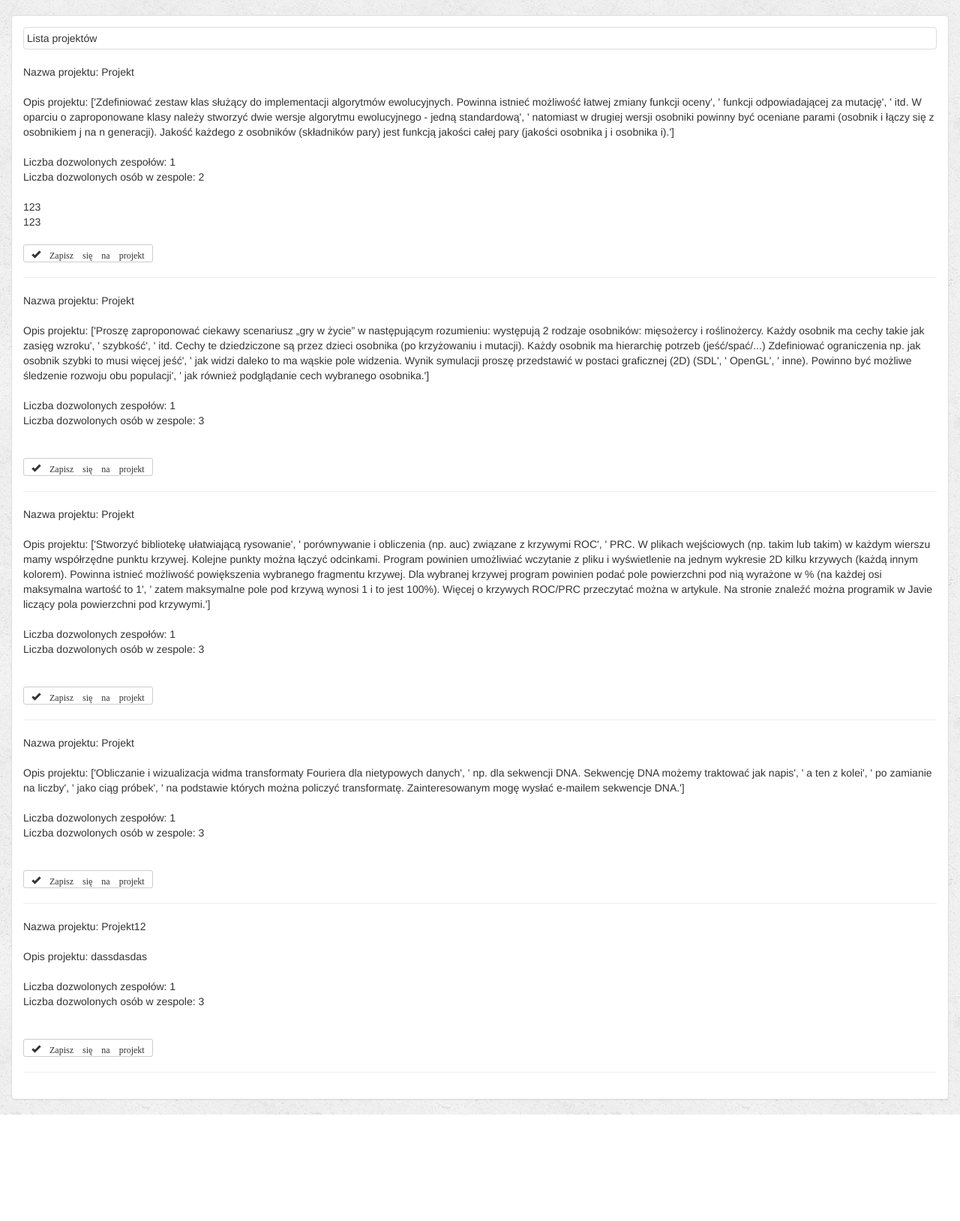
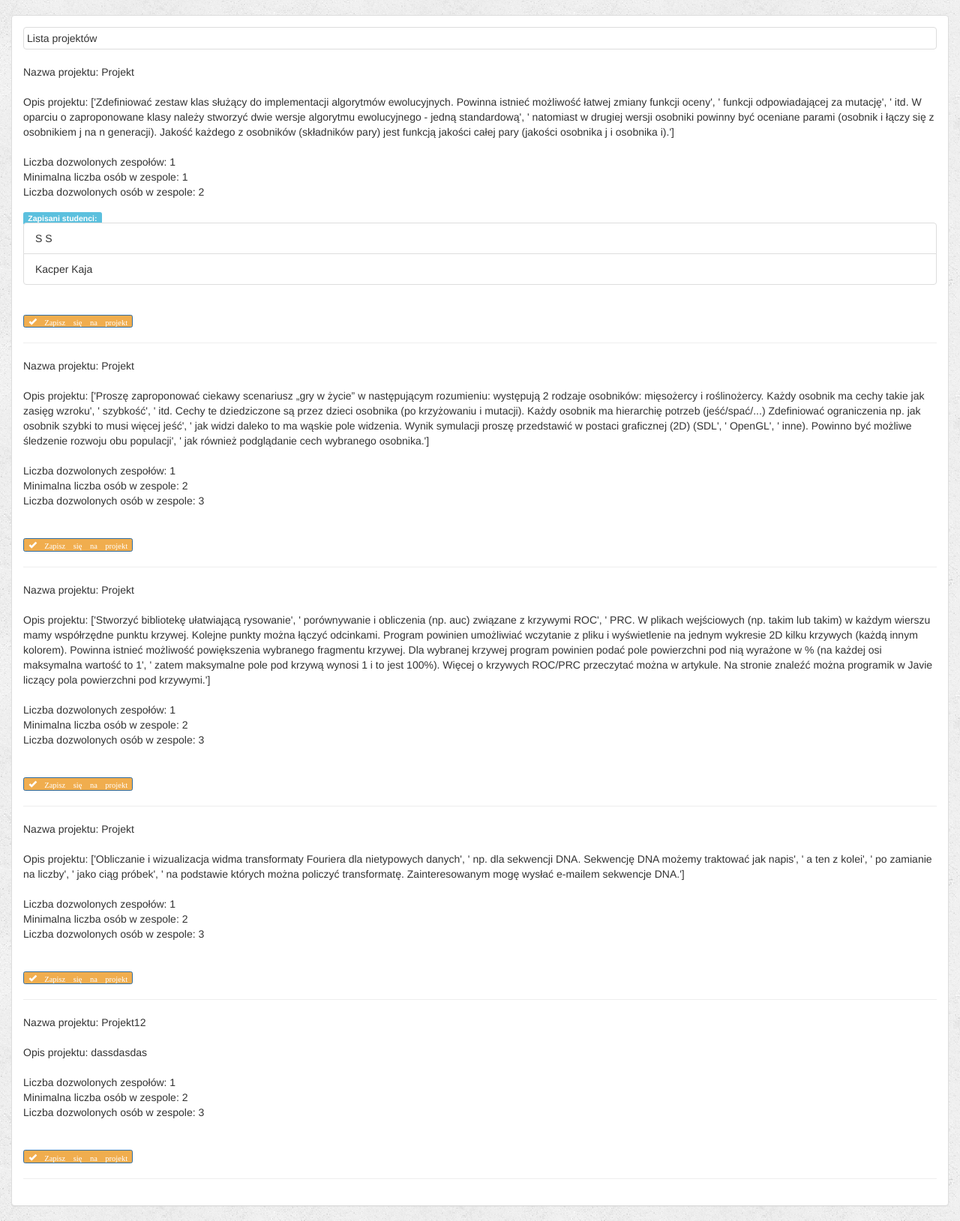
Before and after one commit to mkapiczy/ZPR, a Django app: template student_projects/templates/student_projects/projects_index.html in a window 1280 px wide. Shown: the part 52-1681 px from the top of the page at 75% size. Before the commit the page ends 1539 px from the top, so only its background shows below. Run offline with Django 3.2, Linux system fonts and the light colour scheme; the template is opened without the code that fills it: values that come from a table or form of the project are taken from there, others are empty; data comes from the database, SQL or seed files in the repository; both versions use the stored data as it was after the commit; some libraries are stand-ins or nearby versions.

Commit message:
[Model] - Adding minimum_student_number property to Project model
- some project view modifications

```diff
--- a/main/models.py
+++ b/main/models.py
@@ -41,6 +41,7 @@ class Project(models.Model):
     name = models.CharField(max_length=255)
     description = models.CharField(max_length=5000)
     allowed_teams_number = models.IntegerField(default=1)
+    minimum_students_number = models.IntegerField(default=2)
     allowed_students_number = models.IntegerField(default=3)
     available = models.BooleanField(default=True)
     course = models.ForeignKey(Course)
--- a/student_projects/templates/student_projects/projects_index.html
+++ b/student_projects/templates/student_projects/projects_index.html
@@ -16,23 +16,44 @@
                                     Nazwa projektu: {{ project.name }} <br><br>
                                     Opis projektu: {{ project.description }}<br><br>
                                     Liczba dozwolonych zespołów: {{ project.allowed_teams_number }}<br>
+                                    Minimalna liczba osób w zespole: {{ project.minimum_students_number }}<br>
                                     Liczba dozwolonych osób w zespole: {{ project.allowed_students_number }}<br><br>
+                                    {% if project.studentuser_set.all %}
+                                        <span class="label label-info">Zapisani studenci:</span> <br>
+                                        <ul class="list-group">
                                             {% for student in project.studentuser_set.all %}
-                                        {{ student.album_number }}<br>
+                                                <li class="list-group-item">{{ student.profile.first_name }} {{ student.profile.last_name }}</li>
                                             {% endfor %}
+                                        </ul>
                                         {% if project.id == request.session.signed_project_id %}
-                                        Zapisany
+                                            <br>
+                                            <span class="glyphicon glyphicon-pushpin label label-success"> Zapisany</span>
+                                        {% endif %}
                                     {% endif %}
                                 </div><br>
                                 <!-- Sign to Project -->
+                                {% if project.available and project.id != request.session.signed_project_id %}
                                     <form action="{% url 'student_projects:project-sign' project.id %}" method="post"
                                           style="display: inline;">
                                         {% csrf_token %}
                                         <input type="hidden" name="project_id" value="{{ project.id }}"/>
-                                    <button type="submit" class="btn btn-default btn-sm">
+                                        <button type="submit" class="btn btn-primary btn-large label label-warning">
                                             <span class="glyphicon glyphicon-ok"> Zapisz się na projekt</span>
                                         </button>
                                     </form>
+                                {% else %}
+                                    {% if project.studentuser_set.all|length >= project.minimum_students_number %}
+                                        <form action="{% url 'student_projects:project-sign' project.id %}"
+                                              method="post"
+                                              style="display: inline;">
+                                            {% csrf_token %}
+                                            <input type="hidden" name="project_id" value="{{ project.id }}"/>
+                                            <button type="submit" class="btn btn-primary btn-large label label-warning">
+                                                <span class="glyphicon glyphicon-ok"> Utwórz zespół</span>
+                                            </button>
+                                        </form>
+                                    {% endif %}
+                                {% endif %}
                                 <hr>
                             {% endfor %}
                         {% endif %}
--- a/tutor_projects/forms.py
+++ b/tutor_projects/forms.py
@@ -5,10 +5,9 @@ from main.models import Project
 
 
 class ProjectForm(forms.ModelForm):
-
     class Meta:
         model = Project
         widgets = {
             'description': Textarea(attrs={'cols': 80, 'rows': 15})
         }
-        fields = ['name', 'description', 'allowed_teams_number', 'allowed_students_number']
+        fields = ['name', 'description', 'allowed_teams_number', 'minimum_students_number', 'allowed_students_number']
--- a/tutor_projects/templates/tutor_projects/projects_index.html
+++ b/tutor_projects/templates/tutor_projects/projects_index.html
@@ -35,6 +35,7 @@
                                     Nazwa projektu: {{ project.name }} <br><br>
                                     Opis projektu: {{ project.description }}<br><br>
                                     Liczba dozwolonych zespołów: {{ project.allowed_teams_number }}<br>
+                                    Minimalna liczba osób w zespole: {{ project.minimum_students_number }}<br>
                                     Liczba dozwolonych osób w zespole: {{ project.allowed_students_number }}<br><br>
                                     <!-- Delete Project -->
                                     <form action="{% url 'tutor_projects:project-delete' project.id %}" method="post"
```
Also changed, not shown: db.sqlite3, main/migrations/0016_project_minimum_students_number.py (added). Lines whose indentation alone changed are shown as unchanged.
